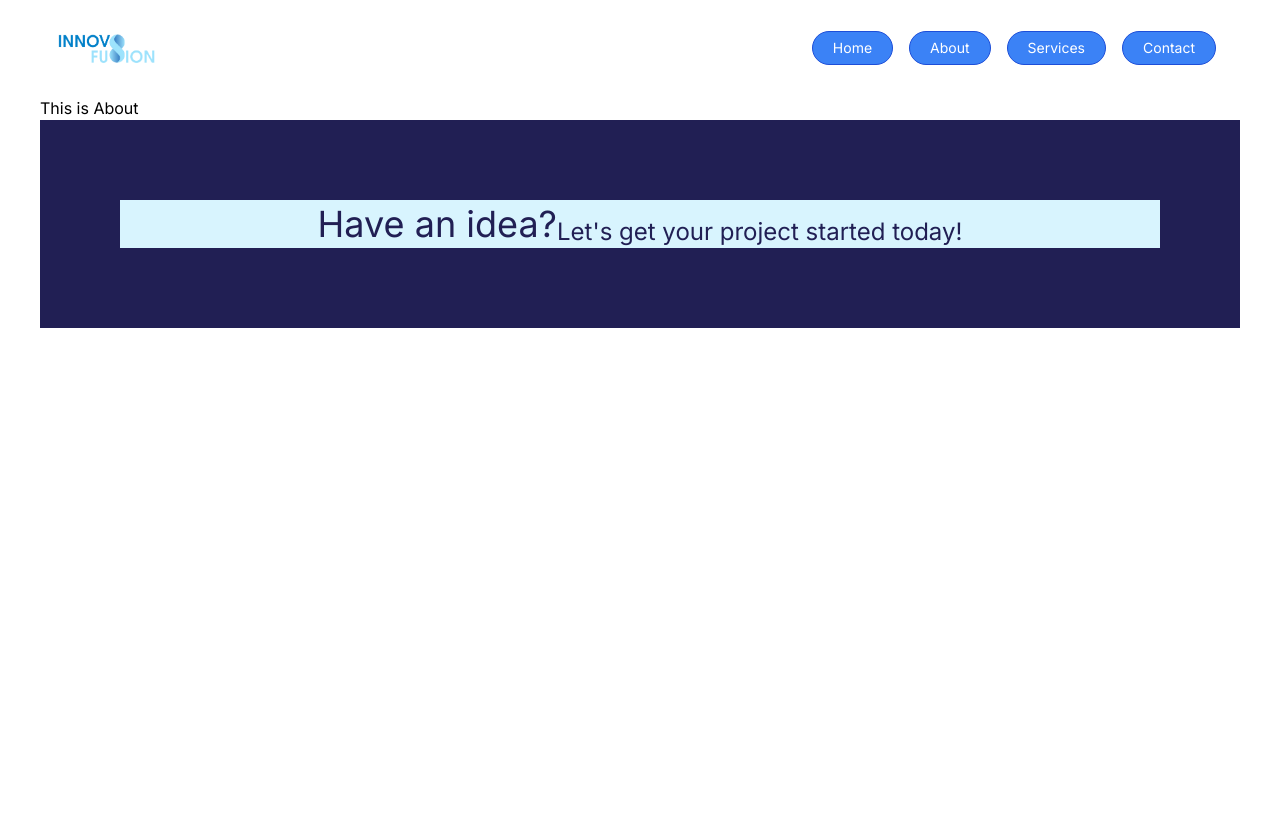
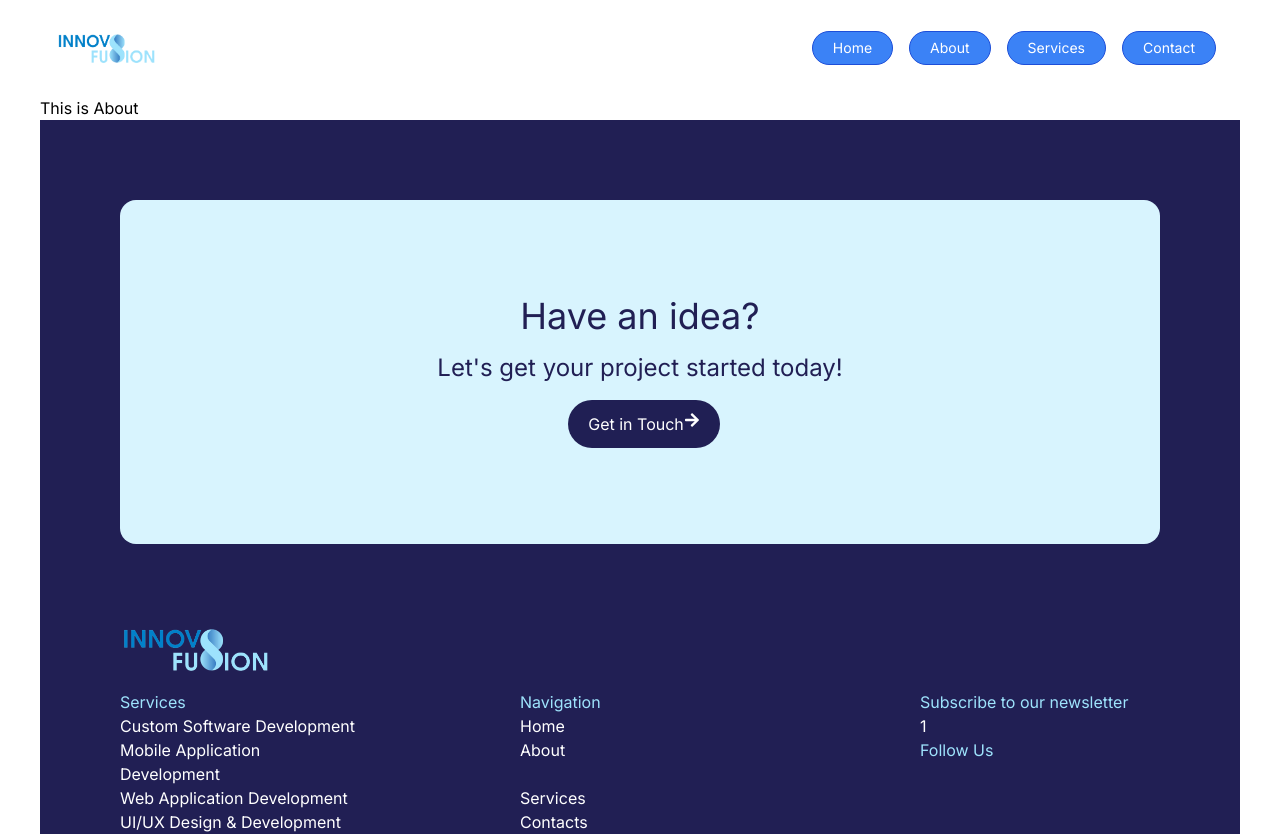
Before and after one commit to salinda-yasas-99/Next-Tailwind-Portfolio, a Next.js app: page /about in a window 1280 px wide. Before the commit the page ends 800 px from the top, so only its background shows below. Built offline with nearby package versions, Linux system fonts and the light colour scheme.

Commit message:
adding changes in footer,about,services

```diff
--- a/src/app/page.js
+++ b/src/app/page.js
@@ -13,7 +13,7 @@ const page = () => {
   return (
     <section className="w-full flex-center flex-col mt-4 grid grid-cols-1">
       <div className="grid md:grid-cols-2 sm:grid-cols-1">
-        <div>
+        <div className="px-10">
           <h1 className="head_text text-left p-2">
             Shaping a Limitless <br />
             Digital Future
--- a/src/components/Footer/Footer.js
+++ b/src/components/Footer/Footer.js
@@ -1,14 +1,47 @@
 import React from "react";
+import { FaArrowRight } from "react-icons/fa";
+import Image from "next/image";
+import logoImg from "../../assets/logo.png";
 
 const Footer = () => {
   return (
-    <div className="grid grid-cols-3 bg-[#211f54]">
-      <div className="flex justify-center items-center col-span-3 w-300 h-150 bg-[#d8f4fe] m-20">
+    <div className="grid grid-cols-3 bg-[#211f54] ">
+      <div className="flex flex-col justify-center items-center col-span-3 w-300 h-1000 bg-[#d8f4fe] m-20 p-24 rounded-2xl">
         <h1 className="text-[#211f54] text-4xl">Have an idea?</h1>
         <p className="text-[#211f54] text-2xl mt-4">
           Let's get your project started today!
         </p>
+        <button className="text-[white] bg-[#201f54] mt-4 px-5 py-3 rounded-full ml-2">
+          <div className="flex">
+            Get in Touch
+            <FaArrowRight />
+          </div>
+        </button>
       </div>
+      <div className="flex col-span-3 mt-0 mx-20">
+        <Image src={logoImg} width={150} height={125} alt={"logo"} />
+      </div>
+      {/* row1 */}
+      <div className="text-[#9ee3fc] mx-20 mt-4">Services</div>
+      <div className="text-[#9ee3fc] mx-20 mt-4">Navigation</div>
+      <div className="text-[#9ee3fc] mx-20 mt-4">
+        Subscribe to our newsletter
+      </div>
+      {/* row2 */}
+      <div className="text-[#fff] mx-20">Custom Software Development</div>
+      <div className="text-[#fff] mx-20">Home</div>
+      <div className="text-[#fff] mx-20">1</div>
+      {/* row3 */}
+      <div className="text-[#fff] mx-20">Mobile Application Development</div>
+      <div className="text-[#fff] mx-20">About</div>
+      <div className="text-[#9ee3fc] mx-20">Follow Us</div>
+      {/* row4 */}
+      <div className="text-[#fff] mx-20">Web Application Development</div>
+      <div className="text-[#fff] mx-20">Services</div>
+      <div className="flex row-span-2"></div>
+      {/* row5 */}
+      <div className="text-[#fff] mx-20">UI/UX Design & Development</div>
+      <div className="text-[#fff] mx-20">Contacts</div>
     </div>
   );
 };
--- a/src/components/HomeContactUs/ContactUs.js
+++ b/src/components/HomeContactUs/ContactUs.js
@@ -7,13 +7,16 @@ import { IoLocationSharp } from "react-icons/io5";
 
 const ContactUs = () => {
   return (
-    <div className="grid md:grid-cols-2 sm:grid-cols-1 w-[1240px]">
-      <div>
-        <h1 className="head_text text-left">Let us know what you think!</h1>
+    <div className="grid md:grid-cols-2 sm:grid-cols-1 w-[1700px]">
+      <div className="py-52 pl-40">
+        <h1 className="head_text text-left">
+          Let us know what
+          <br /> you think!
+        </h1>
         <p className="desc text-left mt-4 italic">
-          Lorem ipsum dolor sit amet consectetur. Porta phasellus ipsum tellus
-          morbi amet orci faucibus lectus lacus vitae feugiat enim ultricies
-          etiam morbi dui risus.
+          Lorem ipsum dolor sit amet consectetur. Porta phasellus ipsum
+          <br /> tellus morbi amet orci faucibus lectus lacus <br />
+          vitae feugiat enim ultricies etiam morbi dui risus.
         </p>
       </div>
       <div>
--- a/src/components/NavBar/NavBar.js
+++ b/src/components/NavBar/NavBar.js
@@ -49,7 +49,7 @@ const NavBar = () => {
       <div
         className={
           nav
-            ? "fixed left-0 top-0 w-[60%] h-full border-r border-r-[#387fc4] bg-[#fff] ease-in-out duration-500"
+            ? "fixed left-0 top-0 w-[15%] h-full border-r border-r-[#387fc4] bg-[#fff] ease-in-out duration-500"
             : "ease-in-out duration-500 fixed left-[-100%]"
         }
       >
@@ -57,18 +57,26 @@ const NavBar = () => {
           <Image src={logoImg} width={100} height={100} alt={"logo"} />
         </div>
         <ul className="uppercase p-4">
+          <Link href={"/"} onClick={handleNav}>
             <li className="p-4 border-b-2 text-[#387fc4] border-[#387fc4]">
               Home
             </li>
+          </Link>
+          <Link href={"/about"} onClick={handleNav}>
             <li className="p-4 border-b-2 text-[#387fc4] border-[#387fc4]">
               About
             </li>
+          </Link>
+          <Link href={"/service"} onClick={handleNav}>
             <li className="p-4 border-b-2 text-[#387fc4] border-[#387fc4]">
               Services
             </li>
+          </Link>
+          <Link href={"/contacts"} onClick={handleNav}>
             <li className="p-4 border-b-2 text-[#387fc4] border-[#387fc4]">
               Contact
             </li>
+          </Link>
         </ul>
       </div>
     </div>
--- a/src/components/OurServices/OurServices.js
+++ b/src/components/OurServices/OurServices.js
@@ -4,17 +4,23 @@ import OurServicesCard from "../OurServicesCard/OurServicesCard";
 
 const OurServices = () => {
   return (
-    <div className="grid md:grid-cols-2 sm:grid-cols-1 w-[1240px]">
-      <div>
-        <h1 className="head_text text-left">Our Services</h1>
-        <p className="desc text-left mt-4 italic">
-          Discover a World of Tech Solutions. From consultation to execution,
-          we've got your business covered. Explore our services and thrive in
-          the digital era.
+    <div className="grid md:grid-cols-2 sm:grid-cols-1 w-[1700px]">
+      <div className="py-40  pl-40">
+        <h1 className="text-transparent bg-clip-text bg-gradient-to-r from-[#3980c5]  to-[#9ce1fb] text-6xl font-semibold text-left">
+          Our Services
+        </h1>
+        <p className="desc text-left my-5 ">
+          Discover a World of Tech Solutions. From
+          <br /> consultation to execution, we've got your
+          <br /> business covered. Explore our services and thrive
+          <br /> in the digital era.
         </p>
+        <button className="border-[#9bbfe1] border-2 bg-transparent p-4 text-[#9bbfe1] mt-3 rounded-full p-3">
+          Find More
+        </button>
       </div>
       <div className="grid grid-cols-2 grid-rows-2 gap-4">
-        <div className="">
+        <div>
           <OurServicesCard />
         </div>
         <div>
--- a/src/components/Testimonials Card/TestimonialsCard.js
+++ b/src/components/Testimonials Card/TestimonialsCard.js
@@ -2,9 +2,9 @@ import React from "react";
 
 const TestimonialsCard = () => {
   return (
-    <div className="p-4 text-gray-800 rounded-lg shadow-md">
+    <div className="p-4 text-gray-800 rounded-lg shadow-md bg-white">
       <div className="mb-2">
-        <p className="mb-2 text-center text-gray-600 ">
+        <p className="my-2 text-center text-gray-600">
           " Lorem ipsum dolor, sit amet consectetur adipisicing elit. Similique
           sapiente iusto esse. "
         </p>
--- a/src/components/Testimonials/Testimonials.js
+++ b/src/components/Testimonials/Testimonials.js
@@ -3,9 +3,11 @@ import TestimonialsCard from "../Testimonials Card/TestimonialsCard";
 
 const Testimonials = () => {
   return (
-    <div className="grid grid-cols-1">
-      <h1 className="head_text text-left">What our clients have to say</h1>
-      <p>
+    <div className="grid grid-cols-1 bg-[#211f54] p-24">
+      <h1 className="text-transparent bg-clip-text bg-gradient-to-r from-[#3980c5]  to-[#9ce1fb] text-6xl font-semibold text-left">
+        What our clients have to say
+      </h1>
+      <p className="text-[#fff] my-8">
         Lorem ipsum dolor sit amet consectetur adipiscing eli mattis sit
         phasellus mollis sit aliquam sit nullam.
       </p>
```
Lines whose indentation alone changed are shown as unchanged.
